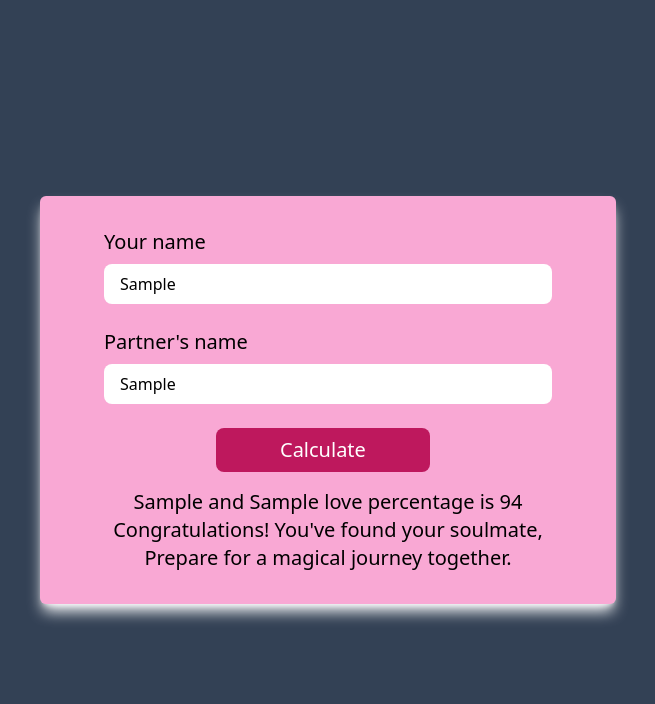
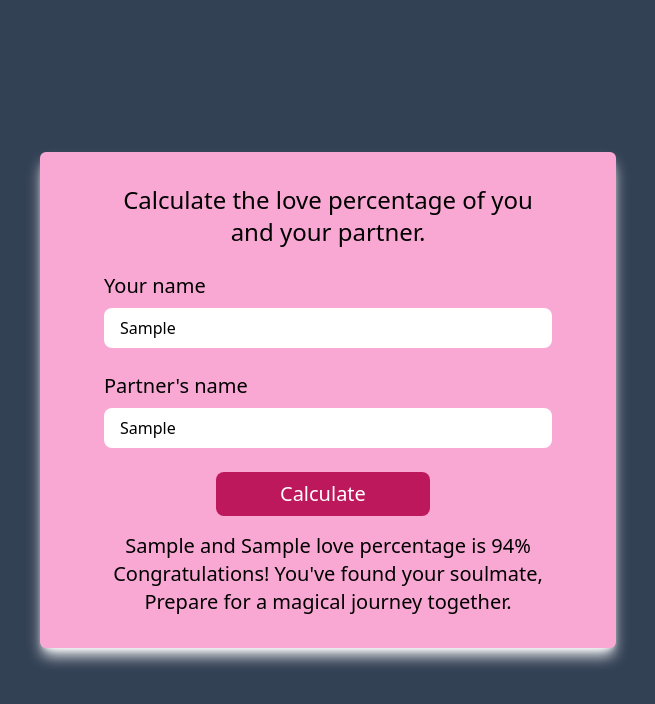
Before and after one commit to mulbahoplanojames/Love-Calculator, a website: page index.html in a window 1280 px wide. Both pictures are taken after typing "Sample", "Sample" into the empty fields and a click on the button "Calculate". Shown: the whole page, without its empty margins (312-967 px from the left). Drawn offline with Linux system fonts and the light colour scheme.

Commit message:
Added some styles for the resopnsive design

```diff
--- a/index.html
+++ b/index.html
@@ -9,6 +9,9 @@
   <body>
     <div class="grid place-items-center h-[100vh] bg-slate-700 px-4">
       <div class="card">
+        <h1 class="lg:text-2xl text-xl md:text-2xl pb-6 text-center">
+          Calculate the love percentage of you and your partner.
+        </h1>
         <form action="">
           <div>
             <label for="name" class="text-xl pb-2 inline-block"
--- a/src/main.js
+++ b/src/main.js
@@ -12,13 +12,13 @@ calculateBtn.addEventListener("click", (e) => {
     alert("Please fill in both names");
   } else {
     if (lovePercentage > 0 && lovePercentage <= 35) {
-      displayOutPut.innerHTML = `${name1} and ${name2} love percentage is ${lovePercentage}% <br /> <hr />  Don't Match, Don't worry; every love story has its unique challenges. Face them together!`;
+      displayOutPut.innerHTML = `${name1} and ${name2}  love percentage is ${lovePercentage}% <br /> <hr />  Don't Match, Don't worry; every love story has its unique challenges. Face them together!`;
     } else if (lovePercentage > 35 && lovePercentage <= 50) {
       displayOutPut.innerHTML = `${name1} and ${name2} love percentage is ${lovePercentage}% <br/>  <hr /> A strong foundation of friendship is the key to lasting love. Keep nurturing your bond and watch it blossom into something beautiful`;
     } else if (lovePercentage > 50 && lovePercentage <= 75) {
       displayOutPut.innerHTML = `${name1} and ${name2} love percentage is ${lovePercentage}% <br/> <hr />  You both have a good chance at making it work. Keep the love alive and watch it grow!`;
     } else {
-      displayOutPut.innerHTML = `${name1} and ${name2} love percentage is ${lovePercentage} <br/> Congratulations! You've found your soulmate, Prepare for a magical journey together.`;
+      displayOutPut.innerHTML = `${name1} and ${name2} love percentage is ${lovePercentage}% <br/> Congratulations! You've found your soulmate, Prepare for a magical journey together.`;
     }
   }
 
```
Also changed, not shown: src/output.css.
